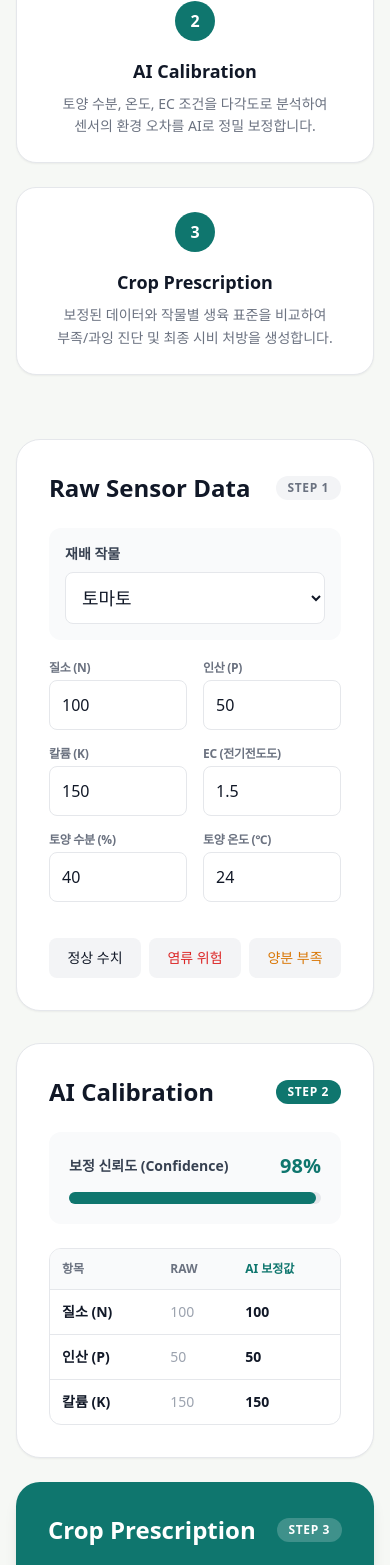
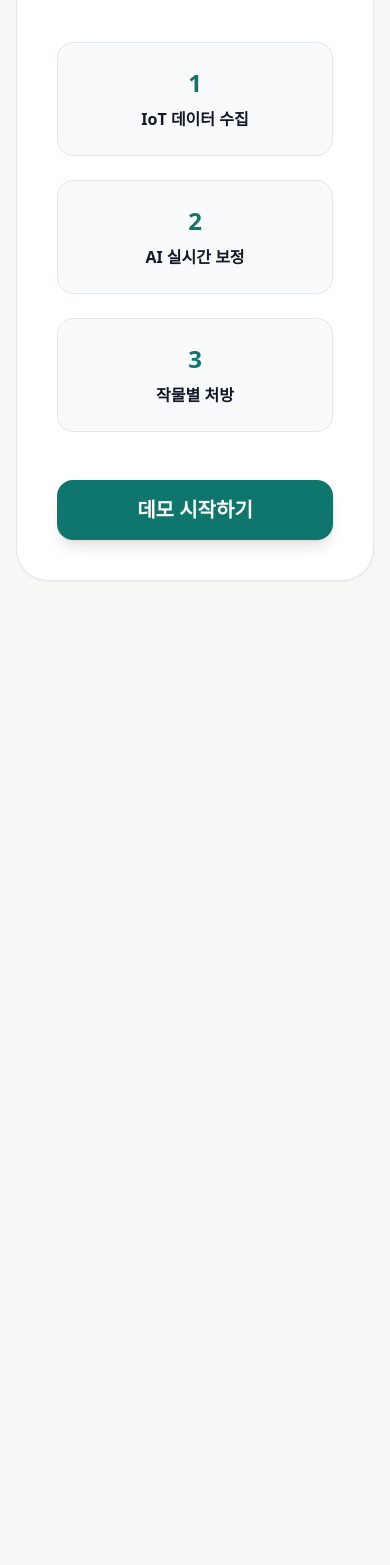
Before and after one commit to memorial0/nongsarang, a React (Vite) app: page / in a window 390 px wide. Shown: the part 432-1997 px from the top of the page. After the commit the page ends 1029 px from the top, so only its background shows below. Built offline with nearby package versions, Linux system fonts and the light colour scheme.

Commit message:
feat: 단계별 MVP(Step-by-Step) 전환 기능 구현 및 UI 최적화

```diff
--- a/src/App.tsx
+++ b/src/App.tsx
@@ -43,6 +43,7 @@ interface SensorData {
 
 const App: React.FC = () => {
   // 상태 관리
+  const [currentStep, setCurrentStep] = useState(0);
   const [inputs, setInputs] = useState<SensorData>({
     crop: '토마토',
     n: 100,
@@ -131,72 +132,93 @@ const App: React.FC = () => {
       calN, calP, calK,
       statusN, statusP, statusK,
       reliability,
-      prescription
+      prescription,
+      factors: {
+        moisture: moistureFactor,
+        ec: ecFactor,
+        temp: tempFactor
+      }
     };
   }, [inputs]);
 
+  // 진행 표시 컴포넌트
+  const ProgressBar = () => {
+    const steps = ['개요', '데이터 수집', 'AI 보정', '작물별 처방'];
+    return (
+      <div className="flex items-center justify-center mb-12 space-x-4 md:space-x-8">
+        {steps.map((step, idx) => (
+          <React.Fragment key={step}>
+            <div className="flex items-center">
+              <div className={`w-8 h-8 rounded-full flex items-center justify-center text-xs font-bold mr-2 ${currentStep === idx ? 'bg-[#0f766e] text-white shadow-lg' : currentStep > idx ? 'bg-[#0f766e]/20 text-[#0f766e]' : 'bg-[#e5e7eb] text-[#9ca3af]'}`}>
+                {idx + 1}
+              </div>
+              <span className={`text-sm font-bold ${currentStep === idx ? 'text-[#0f766e]' : 'text-[#9ca3af]'}`}>{step}</span>
+            </div>
+            {idx < steps.length - 1 && <div className="w-8 md:w-16 h-0.5 bg-[#e5e7eb]"></div>}
+          </React.Fragment>
+        ))}
+      </div>
+    );
+  };
+
   return (
     <div className="min-h-screen bg-[#f6f8f5] text-[#111827] p-4 md:p-8" style={{ fontFamily: 'system-ui, -apple-system, BlinkMacSystemFont, "Segoe UI", sans-serif' }}>
-      <div className="max-w-[1120px] mx-auto">
+      <div className="max-w-[800px] mx-auto">
 
-        {/* 1. Hero Section */}
-        <header className="mb-12 text-center">
-          <h1 className="text-4xl font-bold mb-4 tracking-tight">농사랑 MVP</h1>
-          <p className="text-xl text-[#0f766e] font-semibold mb-2">센서 Raw Data → AI 보정 → 작물별 처방</p>
-          <p className="text-sm text-[#9ca3af]">
-            본 화면은 IoT 데이터 수집부터 작물 처방까지의 AI 소프트 센싱 기술 흐름을 보여주는 프로토타입입니다.
+        {/* 상단 진행 표시 */}
+        <ProgressBar />
+
+        {/* Step 0: 기술 개요 */}
+        {currentStep === 0 && (
+          <div className="bg-white p-10 rounded-[32px] border border-[#e5e7eb] shadow-sm text-center">
+            <h1 className="text-4xl font-black mb-4 tracking-tight">농사랑 MVP</h1>
+            <p className="text-xl text-[#0f766e] font-bold mb-8">센서 Raw Data → AI 보정 → 작물별 처방</p>
+
+            <p className="text-[#6b7280] leading-relaxed mb-12 text-lg">
+              저가형 NPK 센서 데이터를 토양 수분·온도·EC 조건과 함께 보정하여<br />
+              작물별 최적 시비 처방으로 변환하는 기술 데모입니다.
             </p>
-        </header>
 
-        {/* 2. Technology Flow Section */}
-        <div className="relative mb-16">
-          <div className="hidden md:block absolute top-1/2 left-0 w-full h-0.5 bg-[#e5e7eb] -translate-y-1/2 z-0"></div>
-          <div className="grid grid-cols-1 md:grid-cols-3 gap-6 relative z-10">
-            <div className="bg-white p-6 rounded-[20px] border border-[#e5e7eb] shadow-sm flex flex-col items-center text-center">
-              <div className="w-10 h-10 bg-[#0f766e] text-white rounded-full flex items-center justify-center font-bold mb-4">1</div>
-              <h3 className="text-lg font-bold mb-2 text-[#111827]">IoT 데이터 수집</h3>
-              <p className="text-[#6b7280] text-sm leading-relaxed">
-                질소(N), 인산(P), 칼륨(K) 기초 양분과<br />
-                EC, 수분, 온도 데이터를 실시간 수집합니다.
-              </p>
+            <div className="grid grid-cols-1 md:grid-cols-3 gap-6 mb-12">
+              <div className="bg-[#f9fafb] p-6 rounded-2xl border border-[#e5e7eb]">
+                <div className="text-[#0f766e] font-black text-2xl mb-2">1</div>
+                <div className="font-bold text-[#111827]">IoT 데이터 수집</div>
               </div>
-            <div className="bg-white p-6 rounded-[20px] border border-[#e5e7eb] shadow-sm flex flex-col items-center text-center">
-              <div className="w-10 h-10 bg-[#0f766e] text-white rounded-full flex items-center justify-center font-bold mb-4">2</div>
-              <h3 className="text-lg font-bold mb-2 text-[#111827]">AI Calibration</h3>
-              <p className="text-[#6b7280] text-sm leading-relaxed">
-                토양 수분, 온도, EC 조건을 다각도로 분석하여<br />
-                센서의 환경 오차를 AI로 정밀 보정합니다.
-              </p>
+              <div className="bg-[#f9fafb] p-6 rounded-2xl border border-[#e5e7eb]">
+                <div className="text-[#0f766e] font-black text-2xl mb-2">2</div>
+                <div className="font-bold text-[#111827]">AI 실시간 보정</div>
               </div>
-            <div className="bg-white p-6 rounded-[20px] border border-[#e5e7eb] shadow-sm flex flex-col items-center text-center">
-              <div className="w-10 h-10 bg-[#0f766e] text-white rounded-full flex items-center justify-center font-bold mb-4">3</div>
-              <h3 className="text-lg font-bold mb-2 text-[#111827]">Crop Prescription</h3>
-              <p className="text-[#6b7280] text-sm leading-relaxed">
-                보정된 데이터와 작물별 생육 표준을 비교하여<br />
-                부족/과잉 진단 및 최종 시비 처방을 생성합니다.
-              </p>
-            </div>
+              <div className="bg-[#f9fafb] p-6 rounded-2xl border border-[#e5e7eb]">
+                <div className="text-[#0f766e] font-black text-2xl mb-2">3</div>
+                <div className="font-bold text-[#111827]">작물별 처방</div>
               </div>
             </div>
 
-        {/* 3. Demo Section */}
-        <div className="grid grid-cols-1 lg:grid-cols-2 gap-8 items-start">
+            <button
+              onClick={() => setCurrentStep(1)}
+              className="w-full md:w-64 py-4 bg-[#0f766e] text-white text-xl font-bold rounded-2xl shadow-lg hover:bg-[#0d635c] transition-all transform hover:scale-[1.02]"
+            >
+              데모 시작하기
+            </button>
+          </div>
+        )}
 
-          {/* STEP 1: 왼쪽 입력 카드 */}
-          <div className="bg-white p-8 rounded-[24px] border border-[#e5e7eb] shadow-sm">
-            <div className="flex justify-between items-center mb-6">
-              <h2 className="text-2xl font-bold">Raw Sensor Data</h2>
-              <span className="px-3 py-1 bg-[#f3f4f6] text-[#6b7280] text-xs font-bold rounded-full uppercase tracking-wider">Step 1</span>
+        {/* Step 1: IoT 데이터 수집 */}
+        {currentStep === 1 && (
+          <div className="bg-white p-10 rounded-[32px] border border-[#e5e7eb] shadow-sm">
+            <div className="mb-8">
+              <h2 className="text-3xl font-black mb-2">Step 1. IoT 데이터 수집</h2>
+              <p className="text-[#6b7280]">저가형 센서에서 NPK, EC, 토양 수분, 토양 온도 데이터를 수집합니다.</p>
             </div>
 
-            <div className="space-y-5">
-              <div className="bg-[#f9fafb] p-4 rounded-xl">
-                <label className="block text-sm font-semibold text-[#374151] mb-2">재배 작물</label>
+            <div className="space-y-6">
+              <div className="bg-[#f9fafb] p-6 rounded-2xl">
+                <label className="block text-sm font-bold text-[#374151] mb-2 uppercase tracking-wider">재배 작물 선택</label>
                 <select
                   name="crop"
                   value={inputs.crop}
                   onChange={handleChange}
-                  className="w-full p-3 border border-[#e5e7eb] rounded-lg focus:outline-none focus:ring-2 focus:ring-[#0f766e] bg-white text-lg font-medium"
+                  className="w-full p-4 border border-[#e5e7eb] rounded-xl focus:outline-none focus:ring-4 focus:ring-[#0f766e]/10 bg-white text-xl font-bold"
                 >
                   {Object.keys(cropStandards).map(crop => (
                     <option key={crop} value={crop}>{crop}</option>
@@ -204,71 +226,80 @@ const App: React.FC = () => {
                 </select>
               </div>
 
-              <div className="grid grid-cols-2 gap-4">
-                <div>
-                  <label className="block text-xs font-bold text-[#6b7280] mb-1 uppercase tracking-tight">질소 (N)</label>
-                  <input type="number" name="n" value={inputs.n} onChange={handleChange} className="w-full p-3 border border-[#e5e7eb] rounded-lg focus:outline-none focus:ring-2 focus:ring-[#0f766e]" />
-                </div>
-                <div>
-                  <label className="block text-xs font-bold text-[#6b7280] mb-1 uppercase tracking-tight">인산 (P)</label>
-                  <input type="number" name="p" value={inputs.p} onChange={handleChange} className="w-full p-3 border border-[#e5e7eb] rounded-lg focus:outline-none focus:ring-2 focus:ring-[#0f766e]" />
-                </div>
-                <div>
-                  <label className="block text-xs font-bold text-[#6b7280] mb-1 uppercase tracking-tight">칼륨 (K)</label>
-                  <input type="number" name="k" value={inputs.k} onChange={handleChange} className="w-full p-3 border border-[#e5e7eb] rounded-lg focus:outline-none focus:ring-2 focus:ring-[#0f766e]" />
-                </div>
-                <div>
-                  <label className="block text-xs font-bold text-[#6b7280] mb-1 uppercase tracking-tight">EC (전기전도도)</label>
-                  <input type="number" step="0.1" name="ec" value={inputs.ec} onChange={handleChange} className="w-full p-3 border border-[#e5e7eb] rounded-lg focus:outline-none focus:ring-2 focus:ring-[#0f766e]" />
-                </div>
-                <div>
-                  <label className="block text-xs font-bold text-[#6b7280] mb-1 uppercase tracking-tight">토양 수분 (%)</label>
-                  <input type="number" name="moisture" value={inputs.moisture} onChange={handleChange} className="w-full p-3 border border-[#e5e7eb] rounded-lg focus:outline-none focus:ring-2 focus:ring-[#0f766e]" />
-                </div>
-                <div>
-                  <label className="block text-xs font-bold text-[#6b7280] mb-1 uppercase tracking-tight">토양 온도 (℃)</label>
-                  <input type="number" name="temperature" value={inputs.temperature} onChange={handleChange} className="w-full p-3 border border-[#e5e7eb] rounded-lg focus:outline-none focus:ring-2 focus:ring-[#0f766e]" />
+              <div className="grid grid-cols-2 md:grid-cols-3 gap-6">
+                {[
+                  { id: 'n', label: '질소 (N)', unit: 'mg/kg' },
+                  { id: 'p', label: '인산 (P)', unit: 'mg/kg' },
+                  { id: 'k', label: '칼륨 (K)', unit: 'mg/kg' },
+                  { id: 'ec', label: 'EC', step: '0.1', unit: 'dS/m' },
+                  { id: 'moisture', label: '토양 수분', unit: '%' },
+                  { id: 'temperature', label: '토양 온도', unit: '℃' },
+                ].map((field) => (
+                  <div key={field.id}>
+                    <label className="block text-xs font-bold text-[#6b7280] mb-2 uppercase tracking-tighter">{field.label}</label>
+                    <div className="relative">
+                      <input
+                        type="number"
+                        step={field.step || '1'}
+                        name={field.id}
+                        value={(inputs as any)[field.id]}
+                        onChange={handleChange}
+                        className="w-full p-4 border border-[#e5e7eb] rounded-xl focus:outline-none focus:ring-4 focus:ring-[#0f766e]/10 text-xl font-bold"
+                      />
+                      <span className="absolute right-4 top-1/2 -translate-y-1/2 text-[10px] font-bold text-[#9ca3af] uppercase">{field.unit}</span>
                     </div>
                   </div>
+                ))}
+              </div>
 
-              <div className="pt-4 flex flex-wrap gap-2">
-                <button onClick={() => setExample('normal')} className="flex-1 text-sm py-2.5 px-3 bg-[#f3f4f6] hover:bg-[#e5e7eb] rounded-lg transition-colors font-medium">정상 수치</button>
-                <button onClick={() => setExample('salinity')} className="flex-1 text-sm py-2.5 px-3 bg-[#f3f4f6] hover:bg-[#e5e7eb] rounded-lg transition-colors font-medium text-red-600">염류 위험</button>
-                <button onClick={() => setExample('deficiency')} className="flex-1 text-sm py-2.5 px-3 bg-[#f3f4f6] hover:bg-[#e5e7eb] rounded-lg transition-colors font-medium text-amber-600">양분 부족</button>
+              <div className="pt-6 flex flex-wrap gap-3">
+                <button onClick={() => setExample('normal')} className="flex-1 py-3 px-4 bg-[#f3f4f6] hover:bg-[#e5e7eb] rounded-xl text-sm font-bold">정상 예시</button>
+                <button onClick={() => setExample('salinity')} className="flex-1 py-3 px-4 bg-[#f3f4f6] hover:bg-[#e5e7eb] rounded-xl text-sm font-bold text-red-600">염류 위험 예시</button>
+                <button onClick={() => setExample('deficiency')} className="flex-1 py-3 px-4 bg-[#f3f4f6] hover:bg-[#e5e7eb] rounded-xl text-sm font-bold text-amber-600">양분 부족 예시</button>
+              </div>
+
+              <div className="pt-8">
+                <button
+                  onClick={() => setCurrentStep(2)}
+                  className="w-full py-5 bg-[#0f766e] text-white text-xl font-bold rounded-2xl shadow-lg hover:bg-[#0d635c] transition-all"
+                >
+                  AI 보정 단계로 이동
+                </button>
               </div>
             </div>
           </div>
+        )}
 
-          {/* 오른쪽 섹션: STEP 2 & 3 */}
-          <div className="space-y-6">
-
-            {/* STEP 2: AI 보정 결과 카드 */}
-            <div className="bg-white p-8 rounded-[24px] border border-[#e5e7eb] shadow-sm">
-              <div className="flex justify-between items-center mb-6">
-                <h2 className="text-2xl font-bold">AI Calibration</h2>
-                <span className="px-3 py-1 bg-[#0f766e] text-white text-xs font-bold rounded-full uppercase tracking-wider">Step 2</span>
+        {/* Step 2: AI 실시간 보정 */}
+        {currentStep === 2 && (
+          <div className="space-y-8">
+            <div className="bg-white p-10 rounded-[32px] border border-[#e5e7eb] shadow-sm">
+              <div className="mb-10">
+                <h2 className="text-3xl font-black mb-2">Step 2. AI 실시간 보정</h2>
+                <p className="text-[#6b7280]">토양 수분, 온도, EC 조건을 반영해 저가형 센서의 물리적 오차를 보정합니다.</p>
               </div>
 
-              <div className="mb-6 bg-[#f9fafb] p-5 rounded-xl">
-                <div className="flex justify-between items-center mb-3">
-                  <span className="text-sm font-bold text-[#374151]">보정 신뢰도 (Confidence)</span>
-                  <span className="text-xl font-black text-[#0f766e]">{results.reliability}%</span>
+              <div className="mb-12 bg-[#f9fafb] p-8 rounded-[24px]">
+                <div className="flex justify-between items-center mb-4">
+                  <span className="text-lg font-bold text-[#374151]">AI 보정 신뢰도</span>
+                  <span className="text-3xl font-black text-[#0f766e]">{results.reliability}%</span>
                 </div>
-                <div className="w-full bg-[#e5e7eb] rounded-full h-3">
+                <div className="w-full bg-[#e5e7eb] rounded-full h-4">
                   <div
-                    className="bg-[#0f766e] h-3 rounded-full transition-all duration-700 ease-out"
+                    className="bg-[#0f766e] h-4 rounded-full transition-all duration-1000 ease-out"
                     style={{ width: `${results.reliability}%` }}
                   ></div>
                 </div>
               </div>
 
-              <div className="overflow-hidden border border-[#e5e7eb] rounded-xl">
+              <div className="mb-10 overflow-hidden border border-[#e5e7eb] rounded-2xl">
                 <table className="w-full text-left border-collapse">
                   <thead className="bg-[#f9fafb]">
                     <tr>
-                      <th className="p-3 text-xs font-bold text-[#6b7280] uppercase border-b border-[#e5e7eb]">항목</th>
-                      <th className="p-3 text-xs font-bold text-[#6b7280] uppercase border-b border-[#e5e7eb]">Raw</th>
-                      <th className="p-3 text-xs font-bold text-[#0f766e] uppercase border-b border-[#e5e7eb]">AI 보정값</th>
+                      <th className="p-4 text-xs font-black text-[#6b7280] uppercase tracking-widest border-b border-[#e5e7eb]">항목</th>
+                      <th className="p-4 text-xs font-black text-[#6b7280] uppercase tracking-widest border-b border-[#e5e7eb]">Raw Data</th>
+                      <th className="p-4 text-xs font-black text-[#0f766e] uppercase tracking-widest border-b border-[#e5e7eb]">AI 보정값</th>
+                      <th className="p-4 text-xs font-black text-[#6b7280] uppercase tracking-widest border-b border-[#e5e7eb]">변화량</th>
                     </tr>
                   </thead>
                   <tbody className="divide-y divide-[#e5e7eb]">
@@ -277,49 +308,111 @@ const App: React.FC = () => {
                       { label: '인산 (P)', raw: inputs.p, cal: results.calP },
                       { label: '칼륨 (K)', raw: inputs.k, cal: results.calK },
                     ].map((item) => (
-                      <tr key={item.label}>
-                        <td className="p-3 text-sm font-semibold">{item.label}</td>
-                        <td className="p-3 text-sm text-[#9ca3af]">{item.raw}</td>
-                        <td className="p-3 text-sm font-bold text-[#111827]">{item.cal}</td>
+                      <tr key={item.label} className="hover:bg-[#f9fafb]">
+                        <td className="p-4 text-base font-bold">{item.label}</td>
+                        <td className="p-4 text-base text-[#9ca3af]">{item.raw}</td>
+                        <td className="p-4 text-xl font-black text-[#111827]">{item.cal}</td>
+                        <td className={`p-4 text-sm font-bold ${item.cal > item.raw ? 'text-green-600' : item.cal < item.raw ? 'text-red-600' : 'text-[#9ca3af]'}`}>
+                          {item.cal - item.raw > 0 ? `+${item.cal - item.raw}` : item.cal - item.raw}
+                        </td>
                       </tr>
                     ))}
                   </tbody>
                 </table>
               </div>
+
+              <div className="grid grid-cols-1 md:grid-cols-3 gap-4 mb-10">
+                <div className="bg-[#f0f9ff] p-4 rounded-2xl border border-[#bae6fd]">
+                  <p className="text-[10px] font-black text-[#0369a1] uppercase mb-1">수분 보정 계수</p>
+                  <p className="text-xl font-black text-[#0c4a6e]">x{results.factors.moisture.toFixed(2)}</p>
                 </div>
-
-            {/* STEP 3: 작물별 처방 결과 카드 */}
-            <div className="bg-[#0f766e] p-8 rounded-[24px] shadow-lg text-white">
-              <div className="flex justify-between items-center mb-6">
-                <h2 className="text-2xl font-bold">Crop Prescription</h2>
-                <span className="px-3 py-1 bg-white/20 text-white text-xs font-bold rounded-full uppercase tracking-wider">Step 3</span>
+                <div className="bg-[#f0fdf4] p-4 rounded-2xl border border-[#bbf7d0]">
+                  <p className="text-[10px] font-black text-[#166534] uppercase mb-1">EC 보정 계수</p>
+                  <p className="text-xl font-black text-[#064e3b]">x{results.factors.ec.toFixed(2)}</p>
                 </div>
-
-              <div className="grid grid-cols-3 gap-4 mb-6">
-                <div className="bg-white/10 p-3 rounded-xl border border-white/10">
-                  <p className="text-[10px] font-bold text-white/60 mb-1 uppercase">질소 (N)</p>
-                  <StatusBadge status={results.statusN} dark />
-                </div>
-                <div className="bg-white/10 p-3 rounded-xl border border-white/10">
-                  <p className="text-[10px] font-bold text-white/60 mb-1 uppercase">인산 (P)</p>
-                  <StatusBadge status={results.statusP} dark />
-                </div>
-                <div className="bg-white/10 p-3 rounded-xl border border-white/10">
-                  <p className="text-[10px] font-bold text-white/60 mb-1 uppercase">칼륨 (K)</p>
-                  <StatusBadge status={results.statusK} dark />
+                <div className="bg-[#fff7ed] p-4 rounded-2xl border border-[#fed7aa]">
+                  <p className="text-[10px] font-black text-[#9a3412] uppercase mb-1">온도 보정 계수</p>
+                  <p className="text-xl font-black text-[#7c2d12]">x{results.factors.temp.toFixed(2)}</p>
                 </div>
               </div>
 
-              <div className="bg-white rounded-xl p-5 text-[#111827]">
-                <h3 className="text-xs font-black text-[#0f766e] mb-2 uppercase tracking-widest">최종 처방 의견</h3>
-                <p className="text-base font-bold leading-relaxed">
+              <div className="flex gap-4">
+                <button
+                  onClick={() => setCurrentStep(1)}
+                  className="flex-1 py-4 border-2 border-[#e5e7eb] text-[#6b7280] text-lg font-bold rounded-2xl hover:bg-[#f9fafb] transition-all"
+                >
+                  입력값 수정
+                </button>
+                <button
+                  onClick={() => setCurrentStep(3)}
+                  className="flex-[2] py-4 bg-[#0f766e] text-white text-lg font-bold rounded-2xl shadow-lg hover:bg-[#0d635c] transition-all"
+                >
+                  작물별 처방 단계로 이동
+                </button>
+              </div>
+            </div>
+          </div>
+        )}
+
+        {/* Step 3: 작물별 처방 */}
+        {currentStep === 3 && (
+          <div className="space-y-8">
+            <div className="bg-white p-10 rounded-[32px] border border-[#e5e7eb] shadow-sm">
+              <div className="mb-10">
+                <h2 className="text-3xl font-black mb-2">Step 3. 작물별 시비 처방</h2>
+                <p className="text-[#6b7280]">보정된 NPK 값을 작물별 생육 기준과 비교하여 최종 처방을 생성합니다.</p>
+              </div>
+
+              <div className="bg-[#0f766e] p-8 rounded-[24px] shadow-xl text-white mb-8">
+                <div className="flex justify-between items-center mb-8">
+                  <div>
+                    <p className="text-white/60 text-xs font-bold uppercase tracking-widest mb-1">선택 작물</p>
+                    <h3 className="text-4xl font-black">{inputs.crop}</h3>
+                  </div>
+                  <div className="bg-white/20 p-4 rounded-2xl backdrop-blur-sm">
+                    <p className="text-[10px] font-black uppercase text-center mb-1">진단 상태</p>
+                    <p className="text-2xl font-black">정밀 진단 중</p>
+                  </div>
+                </div>
+
+                <div className="grid grid-cols-3 gap-4 mb-10">
+                  {[
+                    { label: '질소 (N)', status: results.statusN },
+                    { label: '인산 (P)', status: results.statusP },
+                    { label: '칼륨 (K)', status: results.statusK },
+                  ].map((item) => (
+                    <div key={item.label} className="bg-white/10 p-4 rounded-2xl border border-white/10 text-center">
+                      <p className="text-[10px] font-bold text-white/60 mb-2 uppercase">{item.label}</p>
+                      <StatusBadge status={item.status} dark />
+                    </div>
+                  ))}
+                </div>
+
+                <div className="bg-white rounded-2xl p-6 text-[#111827]">
+                  <h4 className="text-xs font-black text-[#0f766e] mb-3 uppercase tracking-widest border-b border-[#f3f4f6] pb-2">최종 시비 처방 의견</h4>
+                  <p className="text-xl font-bold leading-relaxed tracking-tight">
                     {results.prescription}
                   </p>
                 </div>
               </div>
 
+              <div className="flex flex-col gap-4">
+                <button
+                  onClick={() => setCurrentStep(2)}
+                  className="w-full py-4 border-2 border-[#e5e7eb] text-[#6b7280] text-lg font-bold rounded-2xl hover:bg-[#f9fafb] transition-all"
+                >
+                  AI 보정 단계로 돌아가기
+                </button>
+                <button
+                  onClick={() => setCurrentStep(0)}
+                  className="w-full py-5 bg-[#111827] text-white text-xl font-bold rounded-2xl shadow-lg hover:bg-black transition-all"
+                >
+                  처음부터 다시
+                </button>
               </div>
             </div>
+          </div>
+        )}
       </div>
     </div>
   );
@@ -333,7 +426,7 @@ const StatusBadge: React.FC<{ status: string; dark?: boolean }> = ({ status, dar
   if (status === '적정' && dark) colorClass = "bg-emerald-400 text-emerald-950";
 
   return (
-    <span className={`px-2 py-1 rounded-md text-[13px] font-black block text-center ${colorClass}`}>
+    <span className={`px-2 py-2 rounded-xl text-sm font-black block text-center shadow-sm ${colorClass}`}>
       {status}
     </span>
   );
```
Lines whose indentation alone changed are shown as unchanged.
